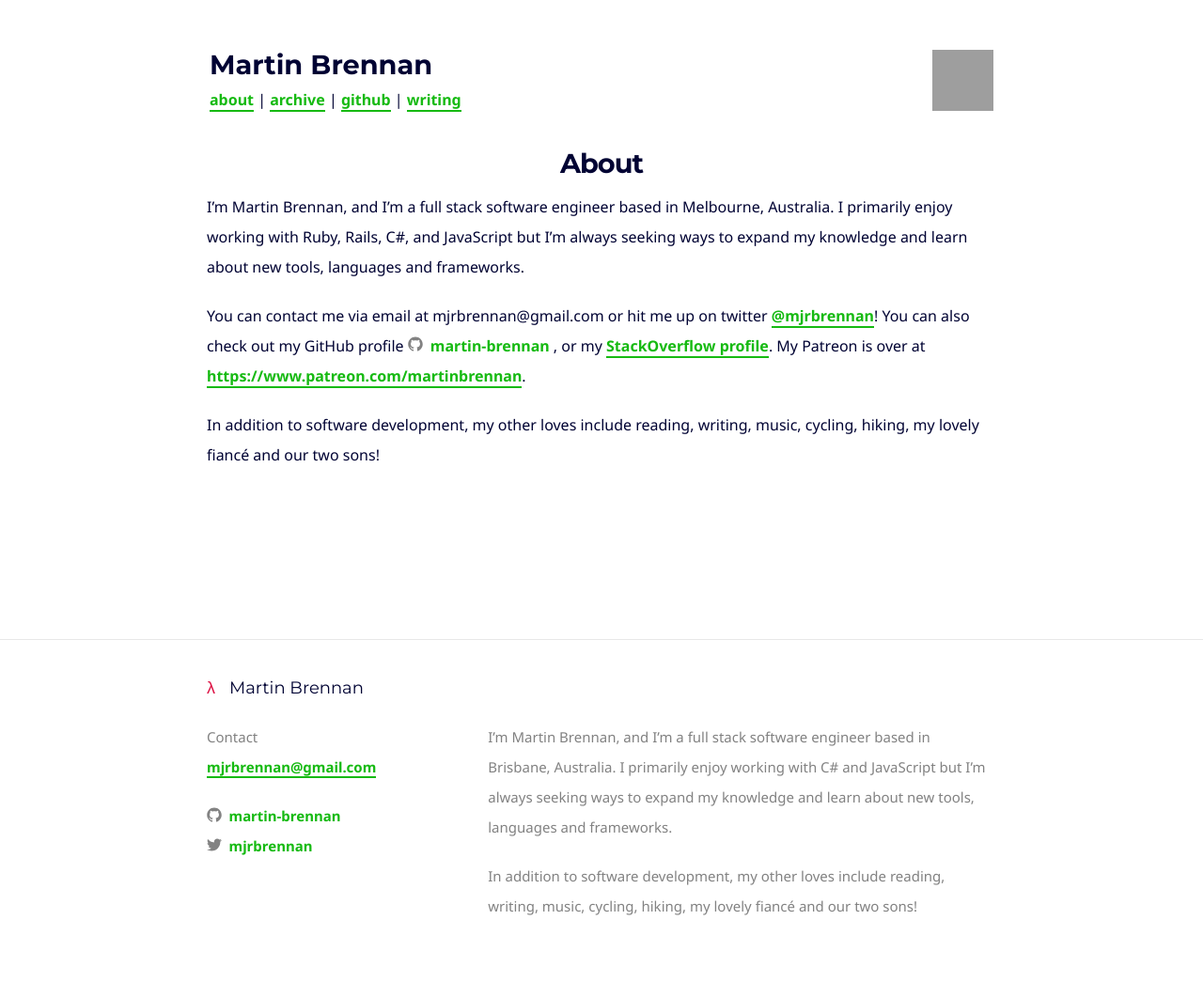
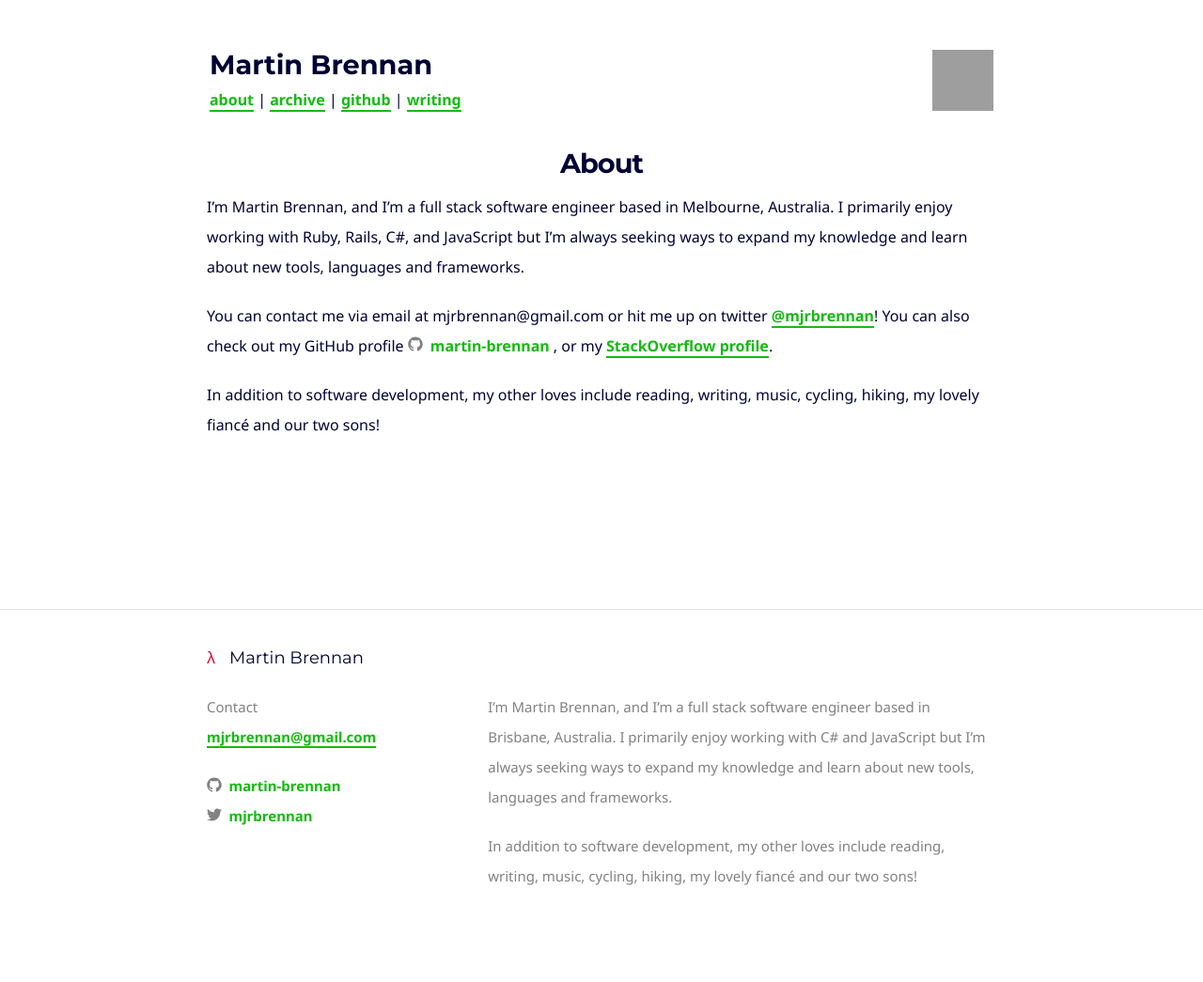
Before and after one commit to martin-brennan/martin-brennan.com, a Jekyll site: the page built from about.md, in a window 1280 px wide. Shown: the whole page at 94% size. Built offline with Jekyll 4.4.1, drawn with Linux system fonts in a browser that asks for light colours; some web fonts are replaced; after the commit the page ends 1013 px from its top, so only the background shows below that; grey boxes are pictures that could not be loaded.

Commit message:
Remove patreon link

```diff
--- a/about.md
+++ b/about.md
@@ -6,7 +6,7 @@ permalink: /about/
 
 I’m Martin Brennan, and I’m a full stack software engineer based in Melbourne, Australia. I primarily enjoy working with Ruby, Rails, C#, and JavaScript but I’m always seeking ways to expand my knowledge and learn about new tools, languages and frameworks.
 
-You can contact me via email at mjrbrennan@gmail.com or hit me up on twitter [@mjrbrennan](http://twitter.com/mjrbrennan)! You can also check out my GitHub profile {% include icon-github.html username="martin-brennan" %}, or my [StackOverflow profile](http://stackoverflow.com/users/875941/martin-brennan). My Patreon is over at [https://www.patreon.com/martinbrennan](https://www.patreon.com/martinbrennan).
+You can contact me via email at mjrbrennan@gmail.com or hit me up on twitter [@mjrbrennan](http://twitter.com/mjrbrennan)! You can also check out my GitHub profile {% include icon-github.html username="martin-brennan" %}, or my [StackOverflow profile](http://stackoverflow.com/users/875941/martin-brennan).
 
 In addition to software development, my other loves include reading, writing, music, cycling, hiking, my lovely fiancé and our two sons!
 
```
